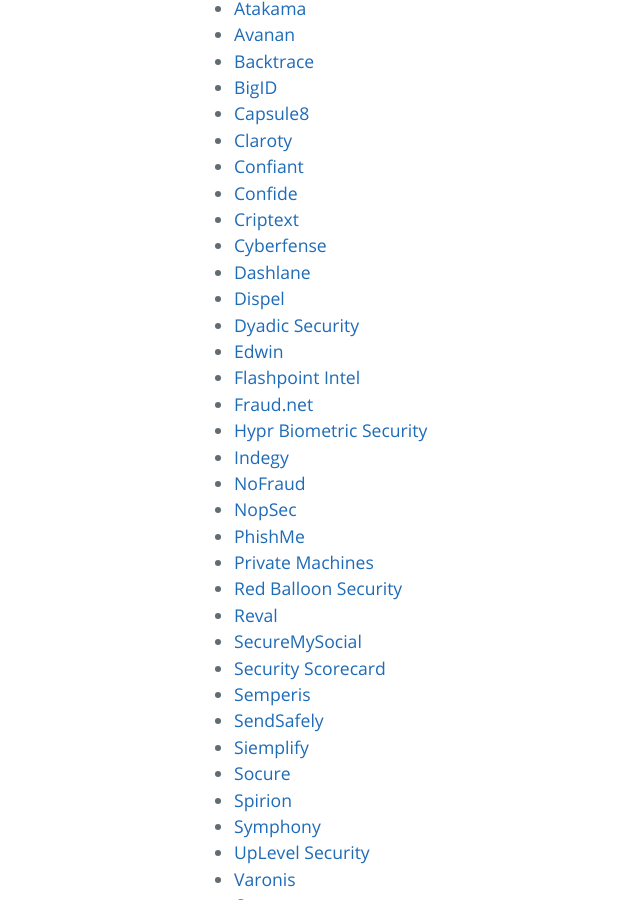
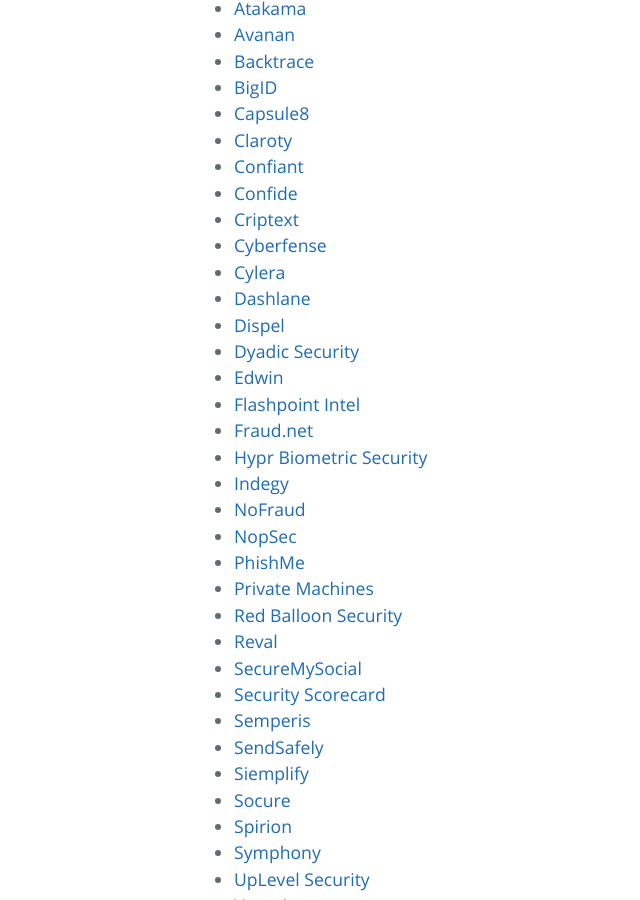
Before and after one commit to trailofbits/nyc-infosec, a Jekyll site: the page built from companies.md, in a window 1280 px wide and 900 px high, scrolled down 1072 px. Shown: the whole window, without its empty margins (30-670 px from the left). Built offline with Jekyll 4.4.1, drawn with Linux system fonts in a browser that asks for light colours; our own code applies the rules of GitHub Pages for plain Markdown files.

Commit message:
Update companies.md

```diff
--- a/companies.md
+++ b/companies.md
@@ -41,6 +41,7 @@
 * [Confide](https://getconfide.com/)
 * [Criptext](https://criptext.com/)
 * [Cyberfense](https://cyberfense.com/)
+* [Cylera](https://www.cylera.com/)
 * [Dashlane](https://www.dashlane.com/)
 * [Dispel](https://dispel.io/)
 * [Dyadic Security](https://www.dyadicsec.com/)
```
